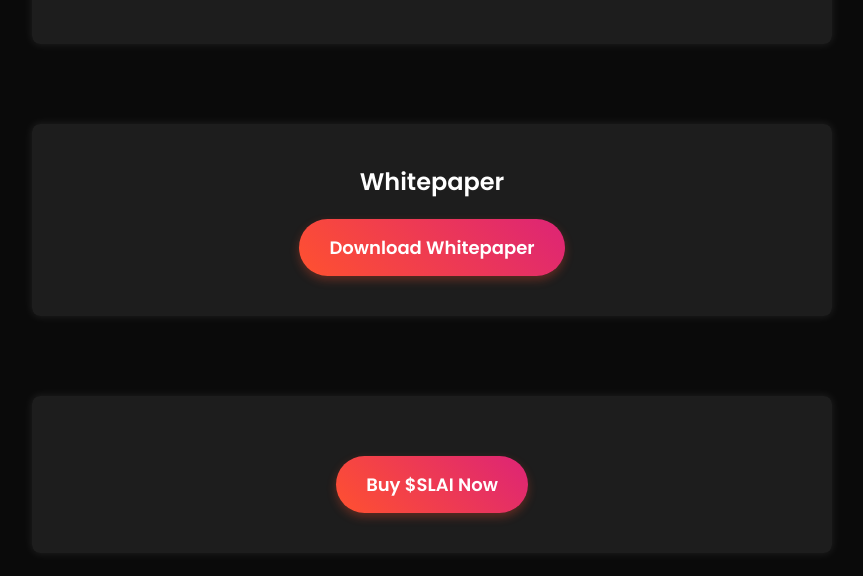
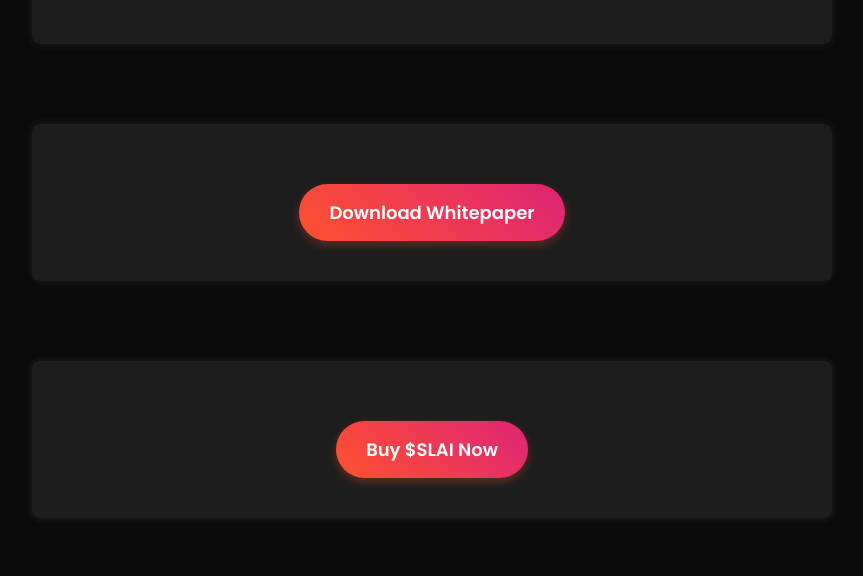
Before and after one commit to SmileLabsAI/SLAICoin, a plain HTML site: page index.html in a window 1280 px wide. Shown: the part 1273-1849 px from the top of the page, without its empty margins (208-1071 px from the left). Drawn offline with nearby package versions, Linux system fonts and the light colour scheme.

Commit message:
Update index.html

```diff
--- a/index.html
+++ b/index.html
@@ -184,12 +184,10 @@
         </div>
 
         <div class="section">
-            <h2>Whitepaper</h2>
             <a href="https://raw.githubusercontent.com/SmileLabsAI/SLAICoin/d7290a487feaba571bff27b52fbb52f8dcaabfa6/SLAI_Whitepaper_English.pdf" class="action-button" target="_blank">Download Whitepaper</a>
         </div>
 
         <div id="buy" class="section">
-
             <a href="https://pump.fun/board" class="action-button" target="_blank">Buy $SLAI Now</a>
         </div>
     </div>
```
